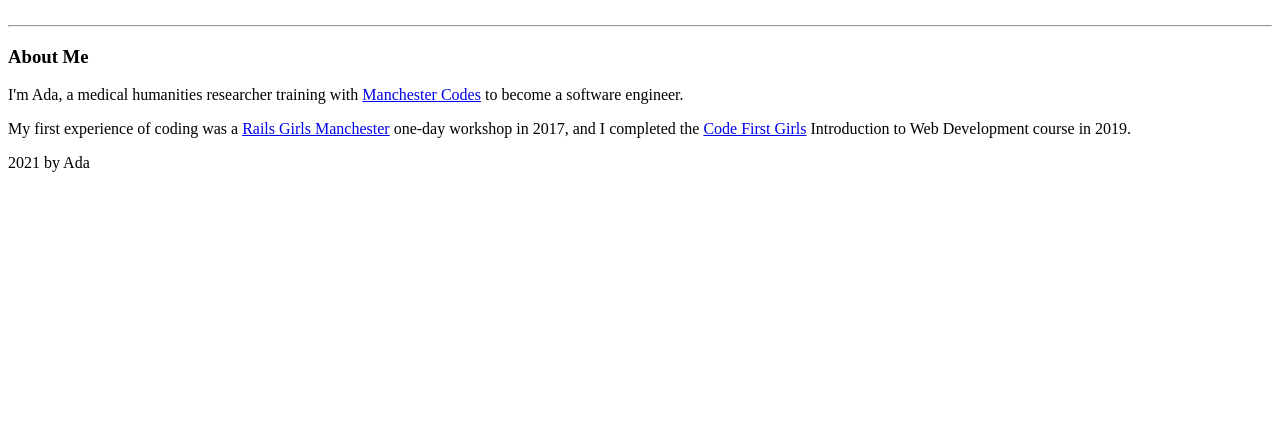
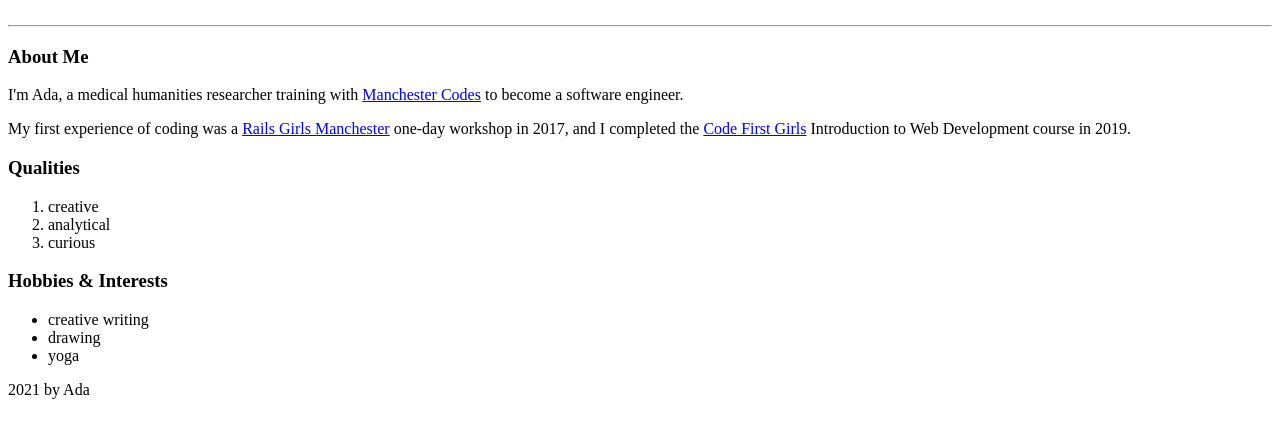
Before and after one commit to adacameron/portfolio, a plain HTML site: page index.html in a window 1280 px wide. Shown: the part 128-566 px from the top of the page. Drawn offline with Linux system fonts and the light colour scheme.

Commit message:
Qualities section, Hobbies & Interests (lists)

```diff
--- a/index.html
+++ b/index.html
@@ -15,6 +15,22 @@
          <p>I'm Ada, a medical humanities researcher training with <a href="https://www.manchestercodes.com/">Manchester Codes</a> to become a software engineer.</p>
          <p>My first experience of coding was a <a href="http://railsgirls.com/manchester">Rails Girls Manchester</a> one-day workshop in 2017, and I completed the <a href="https://codefirstgirls.org.uk/">Code First Girls</a> Introduction to Web Development course in 2019.  </p>
         </section>
+
+        <section>
+        <h3>Qualities</h3>
+            <ol>
+                <li>creative</li>
+                <li>analytical</li>
+                <li>curious</li>
+             </ol>
+        </section>
+
+        <section>
+        <h3>Hobbies & Interests</h3>
+            <ul>
+                <li>creative writing</li>
+                <li>drawing</li>
+                <li>yoga</li>
         </main>
         <footer>2021 by Ada</footer>
         </body>
```
